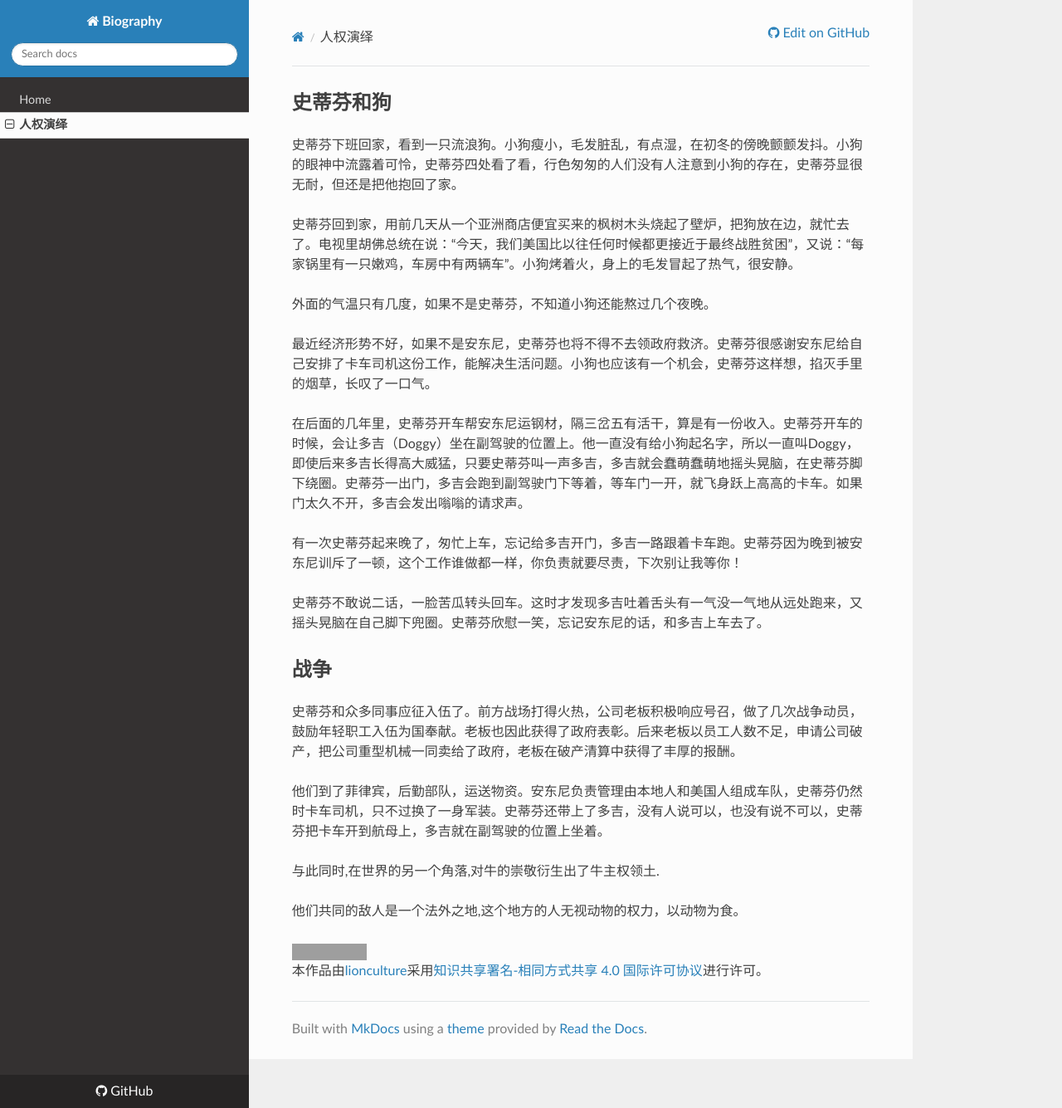
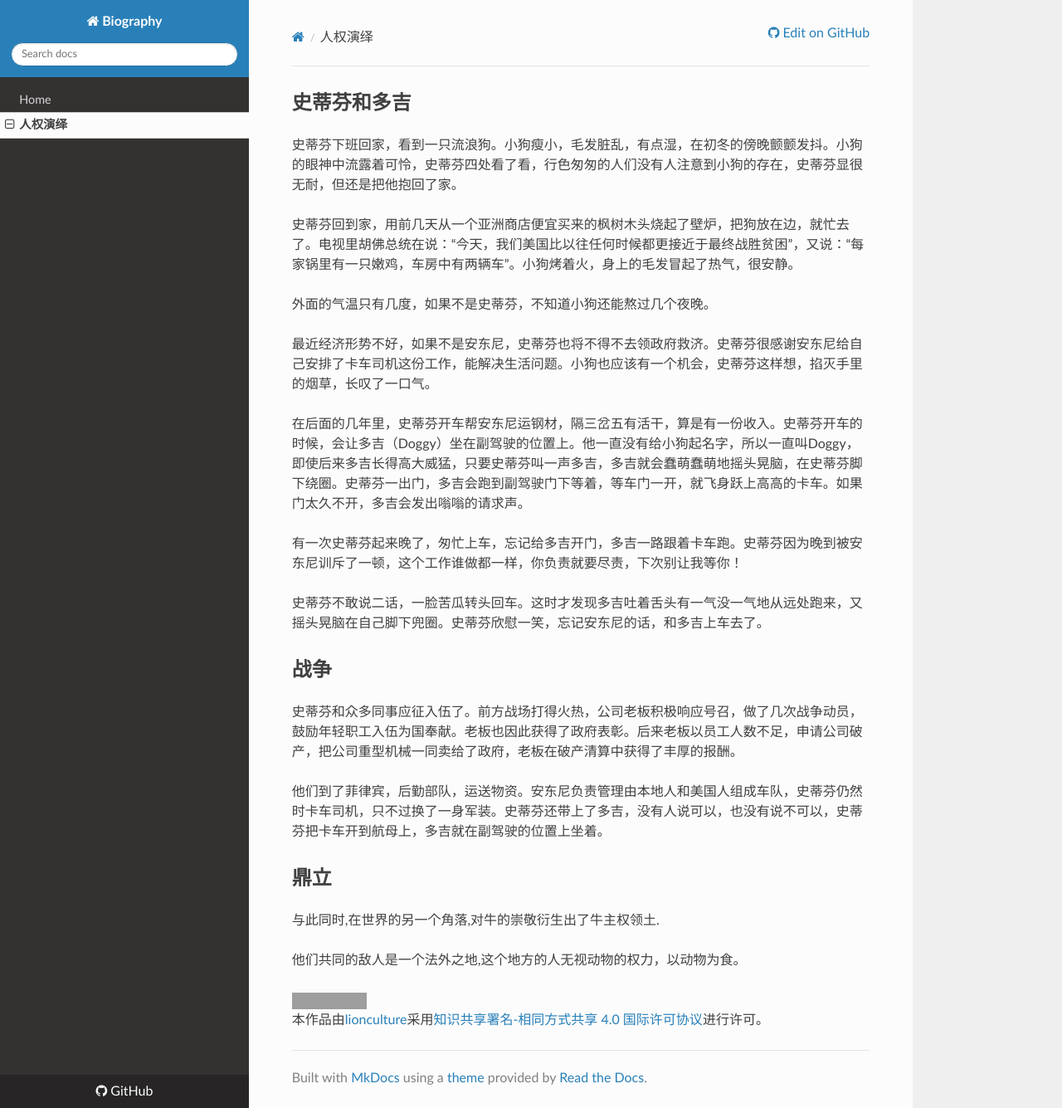
Before and after one commit to lionculture/Biography, an MkDocs documentation site: the page built from docs/人权演绎.md, in a window 1280 px wide and 1335 px high. Shown: the whole window at 83% size. Built offline with MkDocs 1.6.1, drawn with Linux system fonts in a browser that asks for light colours; nearby versions of some CDN libraries; grey boxes are pictures that could not be loaded.

Commit message:
史蒂芬和多吉

```diff
--- a/docs/人权演绎.md
+++ b/docs/人权演绎.md
@@ -1,4 +1,4 @@
-## 史蒂芬和狗
+## 史蒂芬和多吉
 
 史蒂芬下班回家，看到一只流浪狗。小狗瘦小，毛发脏乱，有点湿，在初冬的傍晚颤颤发抖。小狗的眼神中流露着可怜，史蒂芬四处看了看，行色匆匆的人们没有人注意到小狗的存在，史蒂芬显很无耐，但还是把他抱回了家。
 
@@ -22,7 +22,7 @@
 他们到了菲律宾，后勤部队，运送物资。安东尼负责管理由本地人和美国人组成车队，史蒂芬仍然时卡车司机，只不过换了一身军装。史蒂芬还带上了多吉，没有人说可以，也没有说不可以，史蒂芬把卡车开到航母上，多吉就在副驾驶的位置上坐着。
 
 
-
+## 鼎立
 与此同时,在世界的另一个角落,对牛的崇敬衍生出了牛主权领土.
 
 他们共同的敌人是一个法外之地,这个地方的人无视动物的权力，以动物为食。
```
